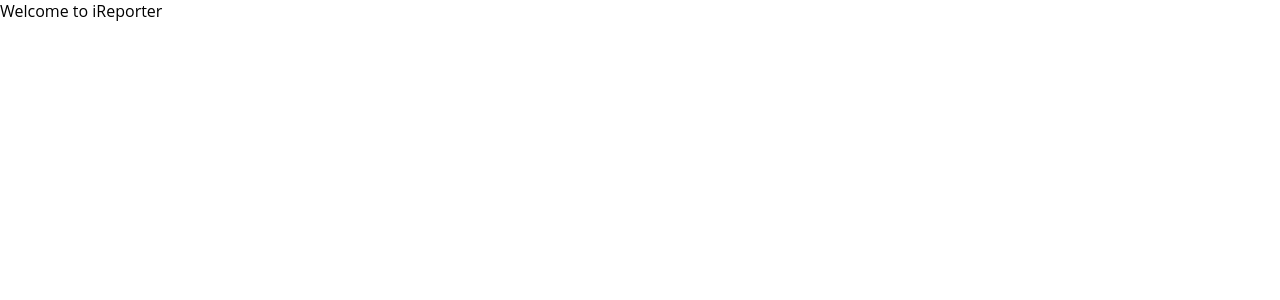
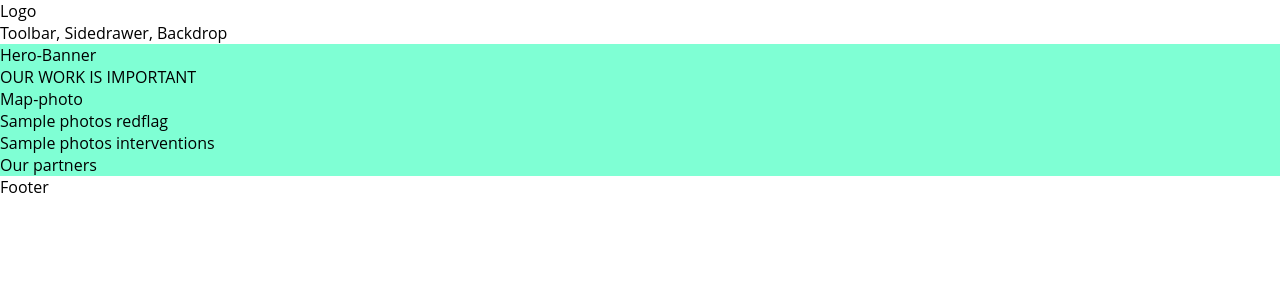
Before and after one commit to fejiroofficial/iReporter-with-React, a React app: page / in a window 1280 px wide. Shown: the top 300 px of the page. Built offline with nearby package versions, Linux system fonts and the light colour scheme; the HTML template or start-up script is replaced by a standard one.

Commit message:
Feat: Creating a Layout Component This is a commit for setting up a basic layout for application.
[Delivers #164029564]

```diff
--- /dev/null
+++ b/src/App.css
@@ -0,0 +1,5 @@
+.Layout {
+    min-height: 100%;
+    width: 100%;
+    color: lightgreen;
+}
--- a/src/App.js
+++ b/src/App.js
@@ -1,10 +1,15 @@
 import React, { Component } from 'react';
+import Layout from './components/Layout/Layout';
+import HomePage from './components/HomePage/HomePage';
+
 
 class App extends Component {
   render() {
     return (
       <div>
-        Welcome to iReporter
+        <Layout>
+          <HomePage />
+        </Layout>
       </div>
     );
   }
--- /dev/null
+++ b/src/components/HomePage/HomePage.js
@@ -0,0 +1,15 @@
+import React from 'react';
+import Aux from '../../hoc/Aux';
+
+const HomePage = () => (
+  <Aux>
+    <div>Hero-Banner</div>
+    <div>OUR WORK IS IMPORTANT</div>
+    <div>Map-photo</div>
+    <div>Sample photos redflag</div>
+    <div>Sample photos interventions</div>
+    <div>Our partners</div>
+  </Aux>
+)
+
+export default HomePage;
--- /dev/null
+++ b/src/components/Layout/Layout.css
@@ -0,0 +1,5 @@
+.Content {
+    min-height: 100%;
+    width: 100%;
+    background-color: aquamarine;
+}
--- /dev/null
+++ b/src/components/Layout/Layout.js
@@ -0,0 +1,17 @@
+/* eslint-disable react/jsx-filename-extension */
+import React from 'react';
+import Aux from '../../hoc/Aux';
+import Classes from './Layout.css';
+
+const layout = (props) => (
+  <Aux>
+    <div>Logo</div>
+    <div>Toolbar, Sidedrawer, Backdrop</div>
+    <main className={Classes.Content}>
+      {props.children}
+    </main>
+    <div>Footer</div>
+  </Aux>
+);
+
+export default layout;
--- /dev/null
+++ b/src/hoc/Aux.js
@@ -0,0 +1,3 @@
+const aux = props => props.children;
+
+export default aux;
--- a/src/index.css
+++ b/src/index.css
@@ -2,7 +2,7 @@
     box-sizing: border-box;
 }
 
-html, body, .container {
+html, body {
     margin: 0px;
     padding: 0px;
     height: 100%;
```
Also changed, not shown: src/components/HomePage/HomePage.css (added).
